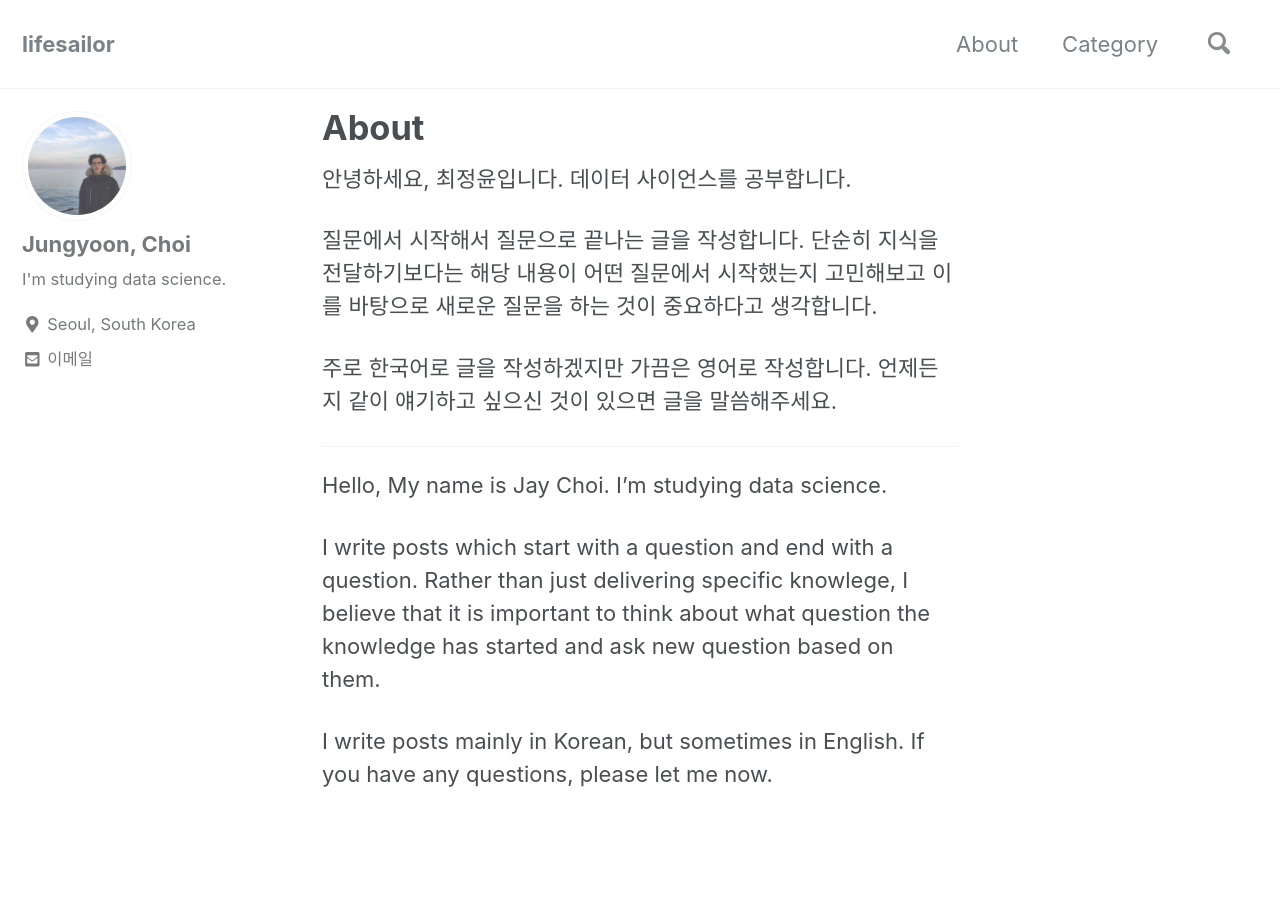
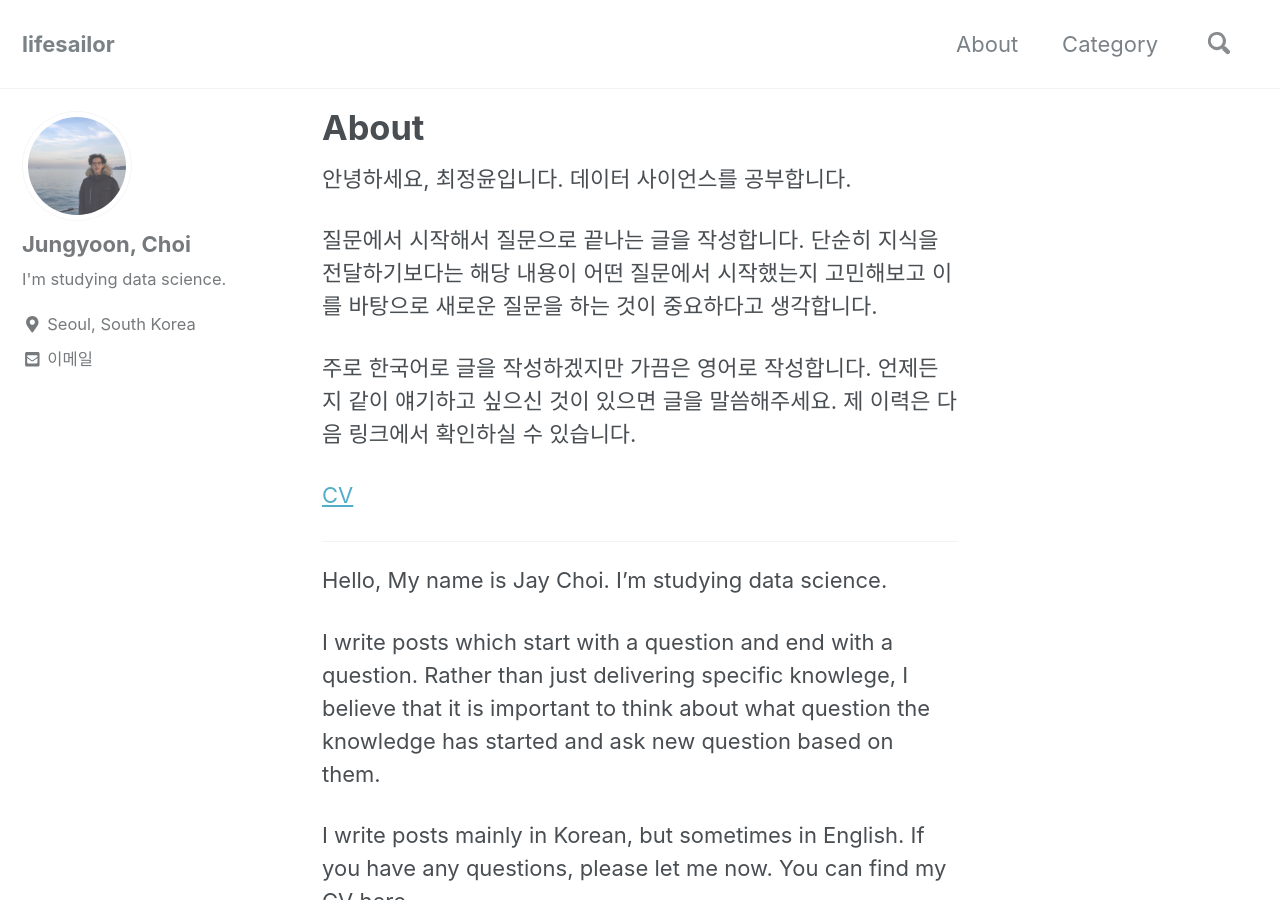
Before and after one commit to lifesailor/lifesailor.github.io, a Jekyll site: the page built from _pages/about.md, in a window 1280 px wide and 900 px high. Built offline with Jekyll 4.4.1, drawn with Linux system fonts in a browser that asks for light colours; nearby versions of some CDN libraries; some of the changed text lies outside the part shown.

Commit message:
edit about.md

```diff
--- a/_pages/about.md
+++ b/_pages/about.md
@@ -8,9 +8,9 @@ author_profile: true
 
 질문에서 시작해서 질문으로 끝나는 글을 작성합니다. 단순히 지식을 전달하기보다는 해당 내용이 어떤 질문에서 시작했는지 고민해보고 이를 바탕으로 새로운 질문을 하는 것이 중요하다고 생각합니다.
 
-주로 한국어로 글을 작성하겠지만 가끔은 영어로 작성합니다. 언제든지 같이 얘기하고 싶으신 것이 있으면 글을 말씀해주세요.
+주로 한국어로 글을 작성하겠지만 가끔은 영어로 작성합니다. 언제든지 같이 얘기하고 싶으신 것이 있으면 글을 말씀해주세요. 제 이력은 다음 링크에서 확인하실 수 있습니다.
 
-
+[CV](https://www.linkedin.com/in/%EC%A0%95%EC%9C%A4-%EC%B5%9C-3b394a116/)
 
 
 
@@ -21,4 +21,6 @@ Hello, My name is Jay Choi. I'm studying data science.
 
 I write posts which start with a question and end with a question. Rather than just delivering specific knowlege, I believe that it is important to think about what question the knowledge has started and ask new question based on them.
 
-I write posts mainly in Korean, but sometimes in English. If you have any questions, please let me now.
+I write posts mainly in Korean, but sometimes in English. If you have any questions, please let me now. You can find my CV here.
+
+[CV](https://www.linkedin.com/in/%EC%A0%95%EC%9C%A4-%EC%B5%9C-3b394a116/)
```
